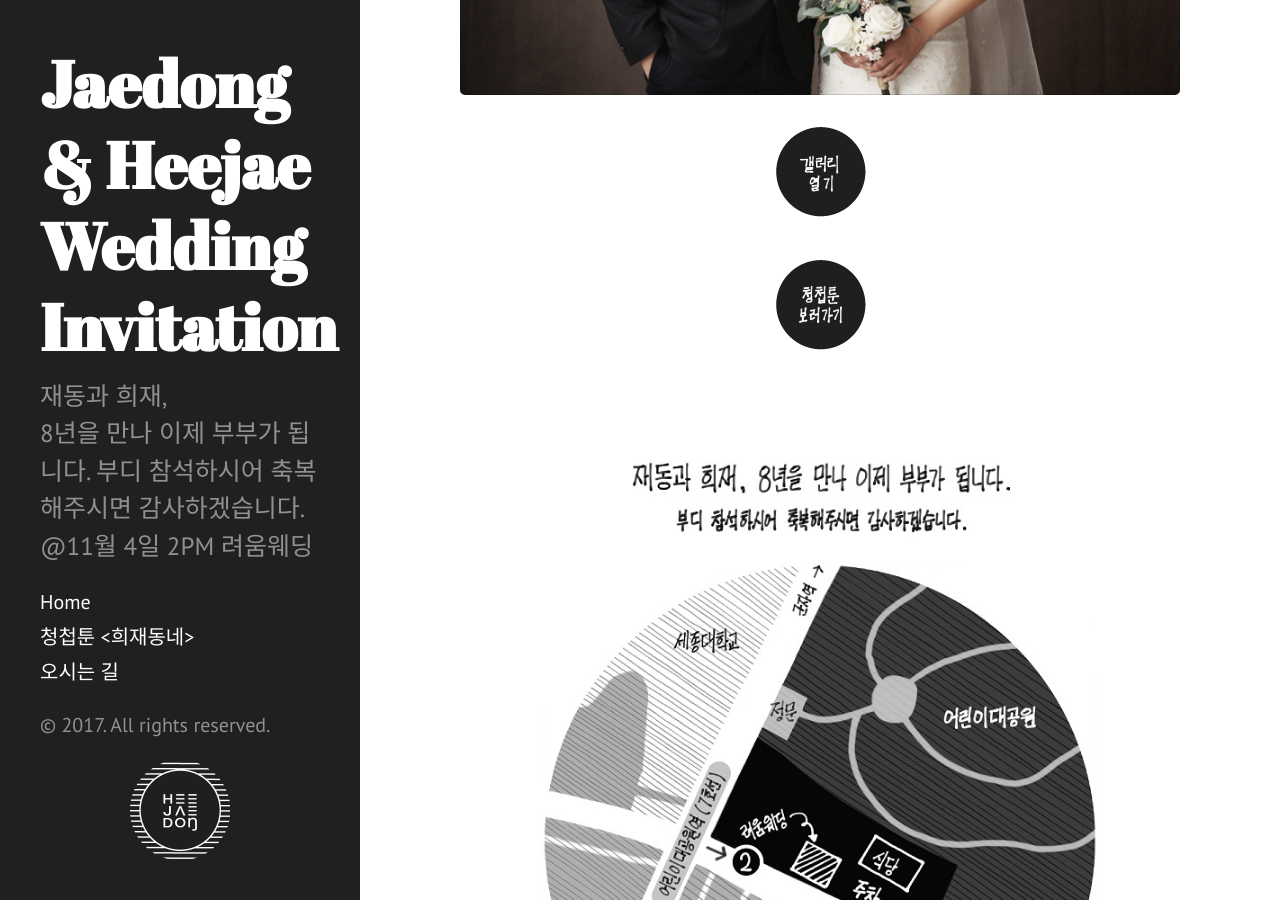
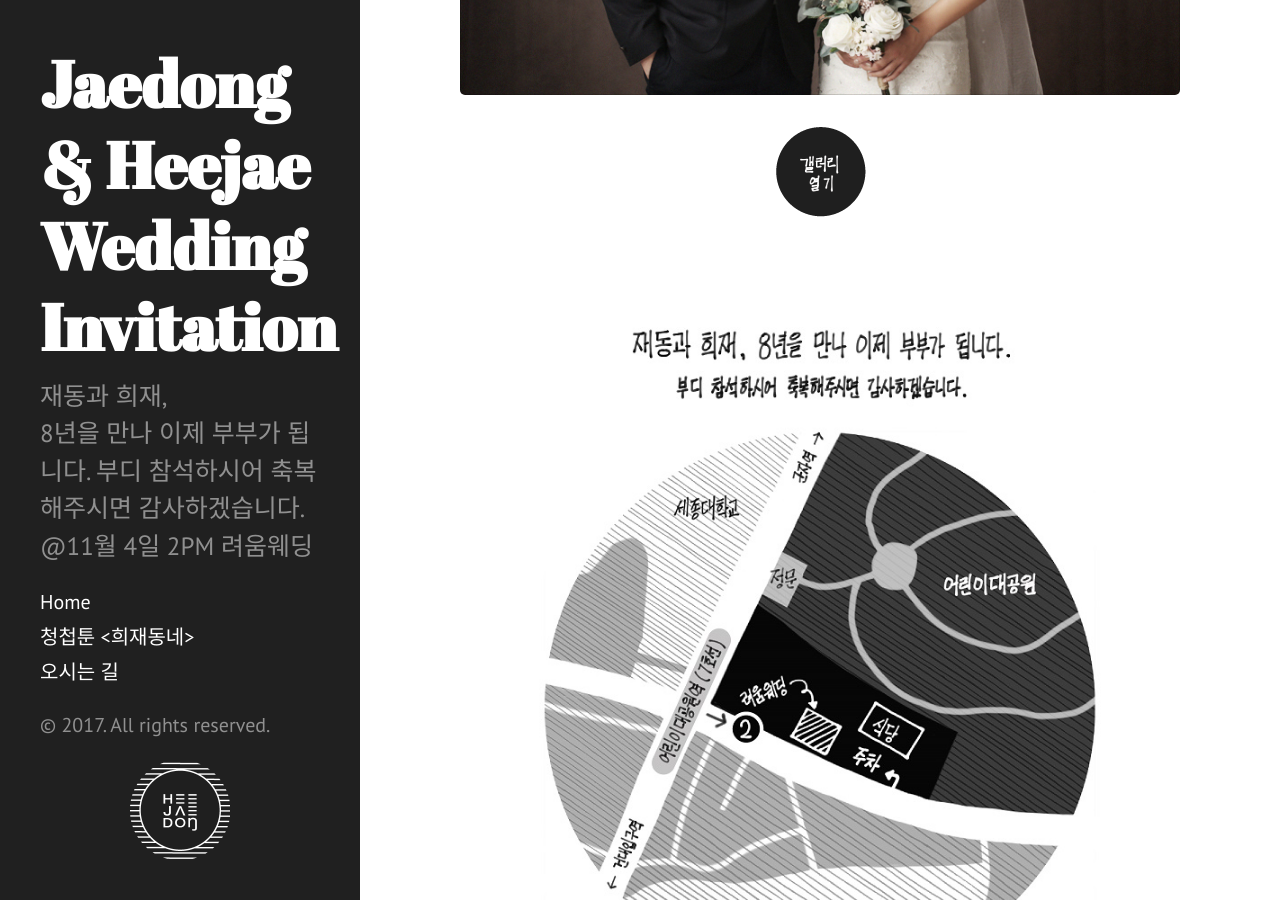
Before and after one commit to heejaedongne/heejaedongne.github.io, a Jekyll site: the page built from index.html, in a window 1280 px wide and 900 px high, scrolled down 1529 px. Built offline with Jekyll 4.4.1, drawn with Linux system fonts in a browser that asks for light colours; nearby versions of some CDN libraries; Markdown is read by kramdown in place of the engine named in the settings.

Commit message:
move goToon button position

```diff
--- a/index.html
+++ b/index.html
@@ -57,13 +57,13 @@ title: Home
 </center>
 
 <center>
+	<img src="{{ site.url }}/assets/Invitation/Invitation_2_800.jpg">
+</center>
+
+<center>
     <a href="{{ site.url }}/Toon">
     <img id="toonbutton" src="{{ site.url }}/assets/Button/goToon.png">
     </a>
-</center>
-
-<center>
-	<img src="{{ site.url }}/assets/Invitation/Invitation_2_800.jpg">
 </center>
 
 <!--
```
